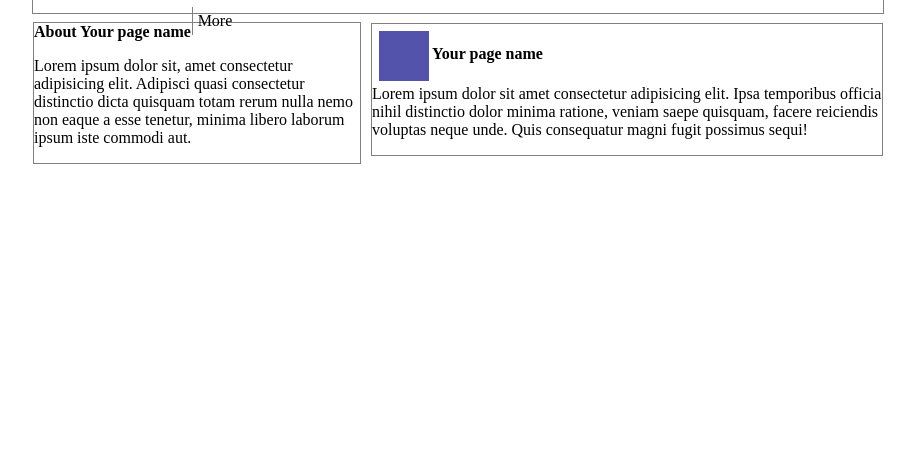
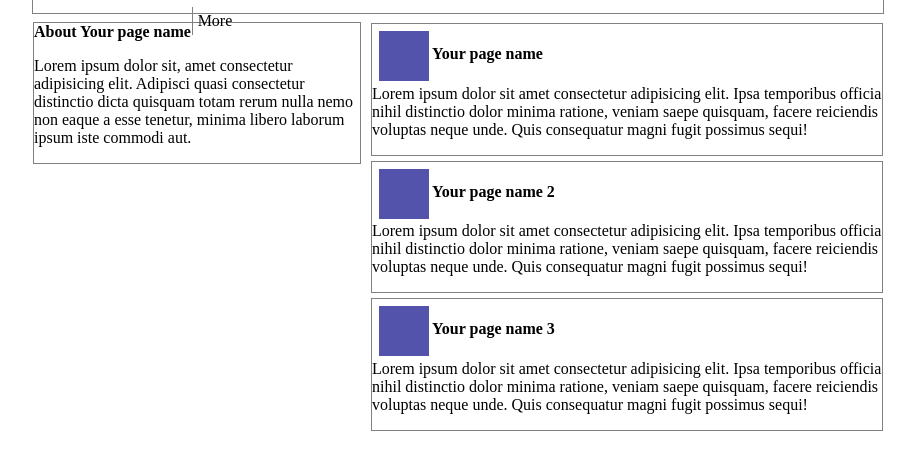
Before and after one commit to BenFeder/KenzieAcademy-Students-se-q1-social-network-header-BenFeder, a plain HTML site: page index.html in a window 1280 px wide. Shown: the part 298-768 px from the top of the page, without its empty margins (182-1097 px from the left). Drawn offline with Linux system fonts and the light colour scheme.

Commit message:
deploy: 8359ec5e649c608a28cf5f3b62011c7cfb5b1e94

```diff
--- a/css/main.css
+++ b/css/main.css
@@ -190,6 +190,9 @@
   left: 10px;
 }
 
-.commentBox1 {
+.commentBox1,
+.commentBox2,
+.commentBox3 {
   border: 1px solid grey;
+  margin-bottom: 5px;
 }
--- a/index.html
+++ b/index.html
@@ -56,6 +56,26 @@
             consequatur magni fugit possimus sequi!
           </p>
         </div>
+        <div class="commentBox2">
+          <div class="smallBlueBoxProfile"></div>
+          <h4 class="commentorName">Your page name 2</h4>
+          <p>
+            Lorem ipsum dolor sit amet consectetur adipisicing elit. Ipsa
+            temporibus officia nihil distinctio dolor minima ratione, veniam
+            saepe quisquam, facere reiciendis voluptas neque unde. Quis
+            consequatur magni fugit possimus sequi!
+          </p>
+        </div>
+        <div class="commentBox3">
+          <div class="smallBlueBoxProfile"></div>
+          <h4 class="commentorName">Your page name 3</h4>
+          <p>
+            Lorem ipsum dolor sit amet consectetur adipisicing elit. Ipsa
+            temporibus officia nihil distinctio dolor minima ratione, veniam
+            saepe quisquam, facere reiciendis voluptas neque unde. Quis
+            consequatur magni fugit possimus sequi!
+          </p>
+        </div>
       </div>
     </div>
 
```
